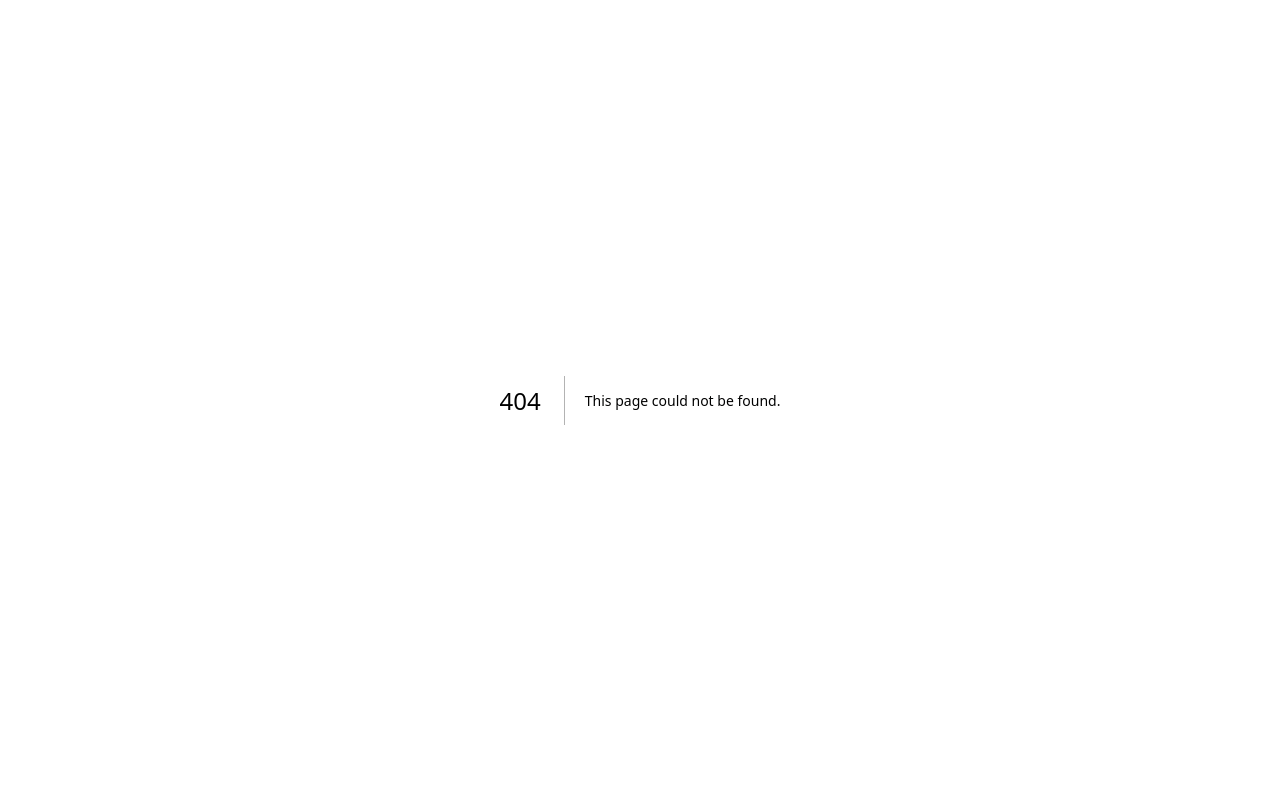
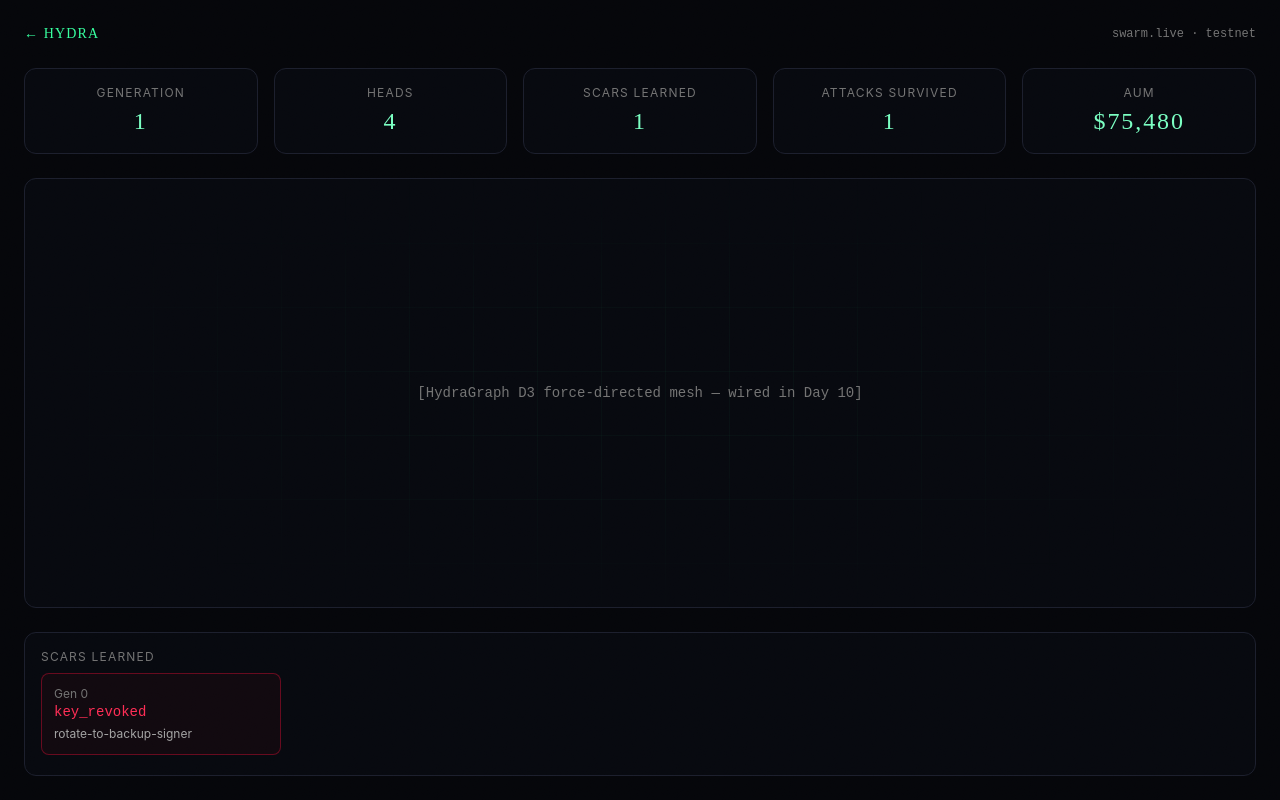
Before and after one commit to Mithran-MV/Hydra, a Next.js app in the folder web/: page /dashboard in a window 1280 px wide. Before the commit this address had no page. Built offline with nearby package versions, Linux system fonts and the light colour scheme; no server answers.

Commit message:
feat(web): dashboard placeholder + mock swarm snapshot

```diff
--- /dev/null
+++ b/web/app/dashboard/page.tsx
@@ -0,0 +1,137 @@
+"use client";
+
+import { useEffect, useState } from "react";
+import Link from "next/link";
+import { mockSnapshot } from "@/lib/mock-swarm";
+import type { SwarmSnapshot } from "@shared/types";
+
+export default function DashboardPage() {
+  const [snapshot, setSnapshot] = useState<SwarmSnapshot | null>(null);
+
+  useEffect(() => {
+    let cancelled = false;
+
+    const attachSSE = () => {
+      try {
+        const source = new EventSource("/api/events");
+        source.onmessage = (e) => {
+          try {
+            if (!cancelled) setSnapshot(JSON.parse(e.data));
+          } catch {}
+        };
+        source.onerror = () => {
+          source.close();
+          if (!cancelled) setSnapshot(mockSnapshot());
+        };
+        return source;
+      } catch {
+        if (!cancelled) setSnapshot(mockSnapshot());
+        return null;
+      }
+    };
+
+    const source = attachSSE();
+    const fallback = setTimeout(() => {
+      if (!cancelled && !snapshot) setSnapshot(mockSnapshot());
+    }, 700);
+
+    return () => {
+      cancelled = true;
+      clearTimeout(fallback);
+      source?.close();
+    };
+    // eslint-disable-next-line react-hooks/exhaustive-deps
+  }, []);
+
+  if (!snapshot) {
+    return (
+      <main className="flex h-screen items-center justify-center bg-ink-950 text-ink-50">
+        <div className="flex flex-col items-center gap-3">
+          <div className="h-2 w-40 overflow-hidden rounded-full bg-ink-800">
+            <div className="h-full w-1/2 bg-venom-500 animate-pulse" />
+          </div>
+          <p className="font-mono text-sm text-neutral-500">
+            connecting to swarm…
+          </p>
+        </div>
+      </main>
+    );
+  }
+
+  return (
+    <main className="min-h-screen bg-ink-950 text-ink-50 p-6 grid grid-rows-[auto_auto_1fr_auto] gap-6">
+      <nav className="flex items-center justify-between">
+        <Link
+          href="/"
+          className="font-display text-sm tracking-[0.4em] text-venom-400 hover:text-venom-300 transition-colors"
+        >
+          ← HYDRA
+        </Link>
+        <div className="font-mono text-xs text-neutral-500">
+          swarm.live · testnet
+        </div>
+      </nav>
+
+      <header className="grid grid-cols-2 md:grid-cols-5 gap-4 text-center">
+        <Stat label="Generation" value={snapshot.generation.toString()} />
+        <Stat label="Heads" value={snapshot.heads.length.toString()} />
+        <Stat label="Scars learned" value={snapshot.scars.length.toString()} />
+        <Stat
+          label="Attacks survived"
+          value={snapshot.attacksSurvived.toString()}
+        />
+        <Stat label="AUM" value={`$${snapshot.aum}`} />
+      </header>
+
+      <section className="rounded-xl border border-ink-700 bg-ink-900/50 flex items-center justify-center min-h-[420px] relative overflow-hidden">
+        <div className="absolute inset-0 bg-grid opacity-50" />
+        <div className="relative text-neutral-500 font-mono text-sm">
+          [HydraGraph D3 force-directed mesh — wired in Day 10]
+        </div>
+      </section>
+
+      <footer className="rounded-xl border border-ink-700 bg-ink-900/50 p-4 overflow-x-auto">
+        <div className="text-xs uppercase tracking-widest text-neutral-500 mb-2">
+          Scars learned
+        </div>
+        {snapshot.scars.length === 0 ? (
+          <div className="text-neutral-600 text-sm">
+            No scars yet. Attack the swarm.
+          </div>
+        ) : (
+          <div className="flex gap-3 pb-1">
+            {snapshot.scars.map((scar) => (
+              <div
+                key={scar.id}
+                className="min-w-[240px] rounded-lg border border-blood-700/60 bg-blood-800/10 p-3"
+              >
+                <div className="text-xs text-neutral-500">
+                  Gen {scar.generation}
+                </div>
+                <div className="font-mono text-sm text-blood-500">
+                  {scar.cause}
+                </div>
+                <div className="text-xs text-neutral-400 mt-1">
+                  {scar.rule.mitigation}
+                </div>
+              </div>
+            ))}
+          </div>
+        )}
+      </footer>
+    </main>
+  );
+}
+
+function Stat({ label, value }: { label: string; value: string }) {
+  return (
+    <div className="rounded-xl border border-ink-700 bg-ink-900/50 p-4">
+      <div className="text-xs uppercase tracking-widest text-neutral-500">
+        {label}
+      </div>
+      <div className="text-2xl font-display mt-1 tabular-nums text-venom-300">
+        {value}
+      </div>
+    </div>
+  );
+}
--- /dev/null
+++ b/web/lib/mock-swarm.ts
@@ -0,0 +1,87 @@
+import type { HeadState, Scar, SwarmSnapshot } from "@shared/types";
+
+export function mockSnapshot(): SwarmSnapshot {
+  const now = Date.now();
+  const heads: HeadState[] = [
+    {
+      id: "0xa11c3_head_1",
+      generation: 0,
+      parent: null,
+      status: "healthy",
+      strategy: "aave_deposit",
+      wallet: "0x1111111111111111111111111111111111111111",
+      balance: "34280000000000000000",
+      position: { token: "USDC", amount: "34280", venue: "Aave v3" },
+      lastHeartbeatAt: now - 1200,
+      inheritedScars: [],
+      bornAt: now - 600_000,
+      deathCause: null,
+    },
+    {
+      id: "0xb22d4_head_3",
+      generation: 1,
+      parent: "0xdead_head_2",
+      status: "newborn",
+      strategy: "univ4_lp",
+      wallet: "0x2222222222222222222222222222222222222222",
+      balance: "16500000000000000000",
+      position: { token: "ETH/USDC", amount: "16.5k", venue: "Uniswap v4" },
+      lastHeartbeatAt: now - 600,
+      inheritedScars: ["scar_1"],
+      bornAt: now - 120_000,
+      deathCause: null,
+    },
+    {
+      id: "0xc33e5_head_4",
+      generation: 1,
+      parent: "0xdead_head_2",
+      status: "healthy",
+      strategy: "univ4_lp",
+      wallet: "0x3333333333333333333333333333333333333333",
+      balance: "16500000000000000000",
+      position: { token: "ETH/USDC", amount: "16.5k", venue: "Uniswap v4" },
+      lastHeartbeatAt: now - 900,
+      inheritedScars: ["scar_1"],
+      bornAt: now - 119_000,
+      deathCause: null,
+    },
+    {
+      id: "0xd44f6_head_5",
+      generation: 0,
+      parent: null,
+      status: "healthy",
+      strategy: "payroll",
+      wallet: "0x4444444444444444444444444444444444444444",
+      balance: "8200000000000000000",
+      position: null,
+      lastHeartbeatAt: now - 400,
+      inheritedScars: ["scar_1"],
+      bornAt: now - 600_000,
+      deathCause: null,
+    },
+  ];
+
+  const scars: Scar[] = [
+    {
+      id: "scar_1",
+      cause: "key_revoked",
+      rule: {
+        trigger: "signer_403",
+        check: "verify whitelist every 60s",
+        mitigation: "rotate-to-backup-signer",
+      },
+      learnedAt: now - 120_000,
+      learnedFrom: "0xdead_head_2",
+      generation: 0,
+    },
+  ];
+
+  return {
+    generation: 1,
+    heads,
+    scars,
+    attacksSurvived: 1,
+    aum: "75,480",
+    lastEventAt: now,
+  };
+}
```
